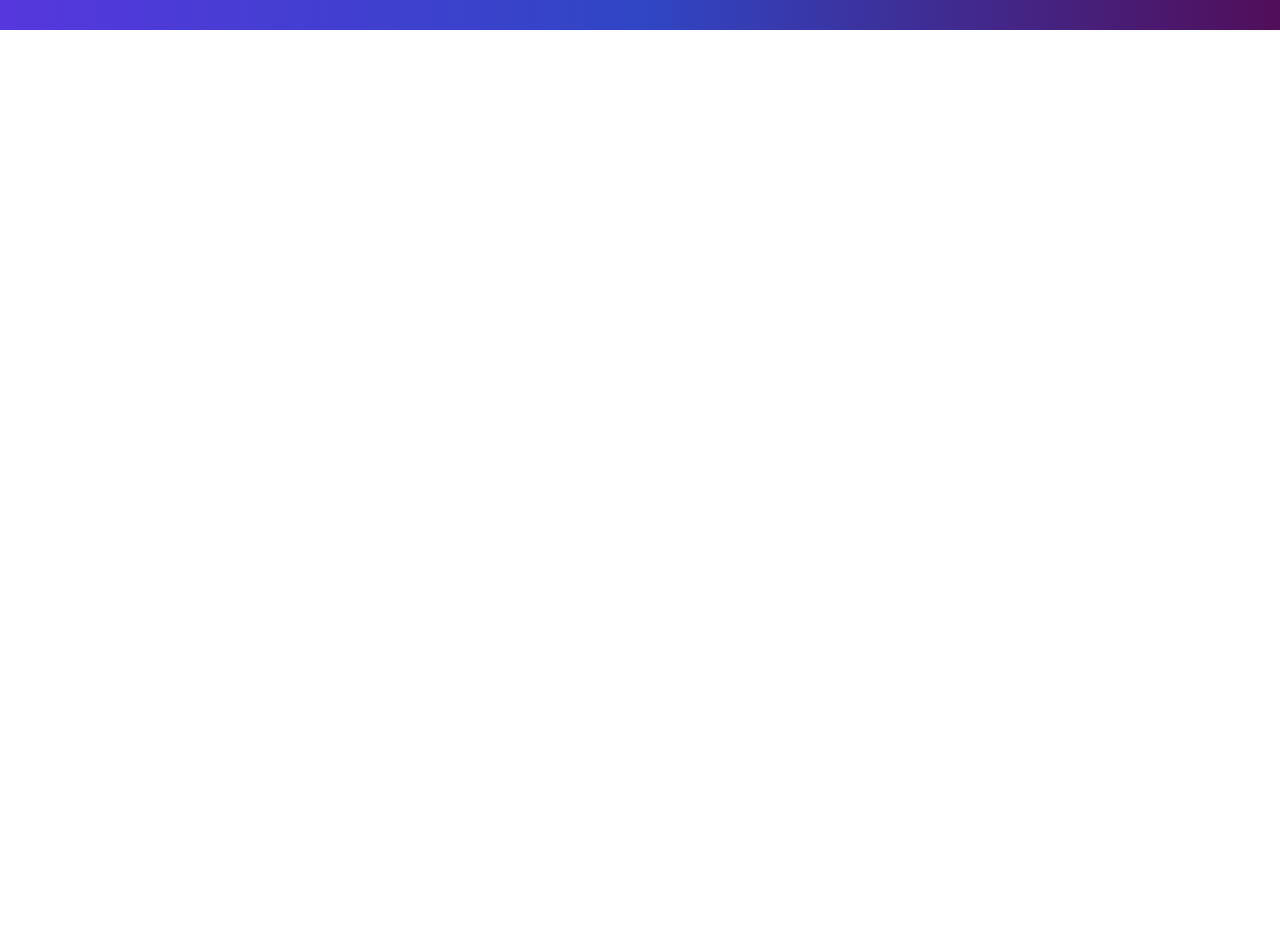
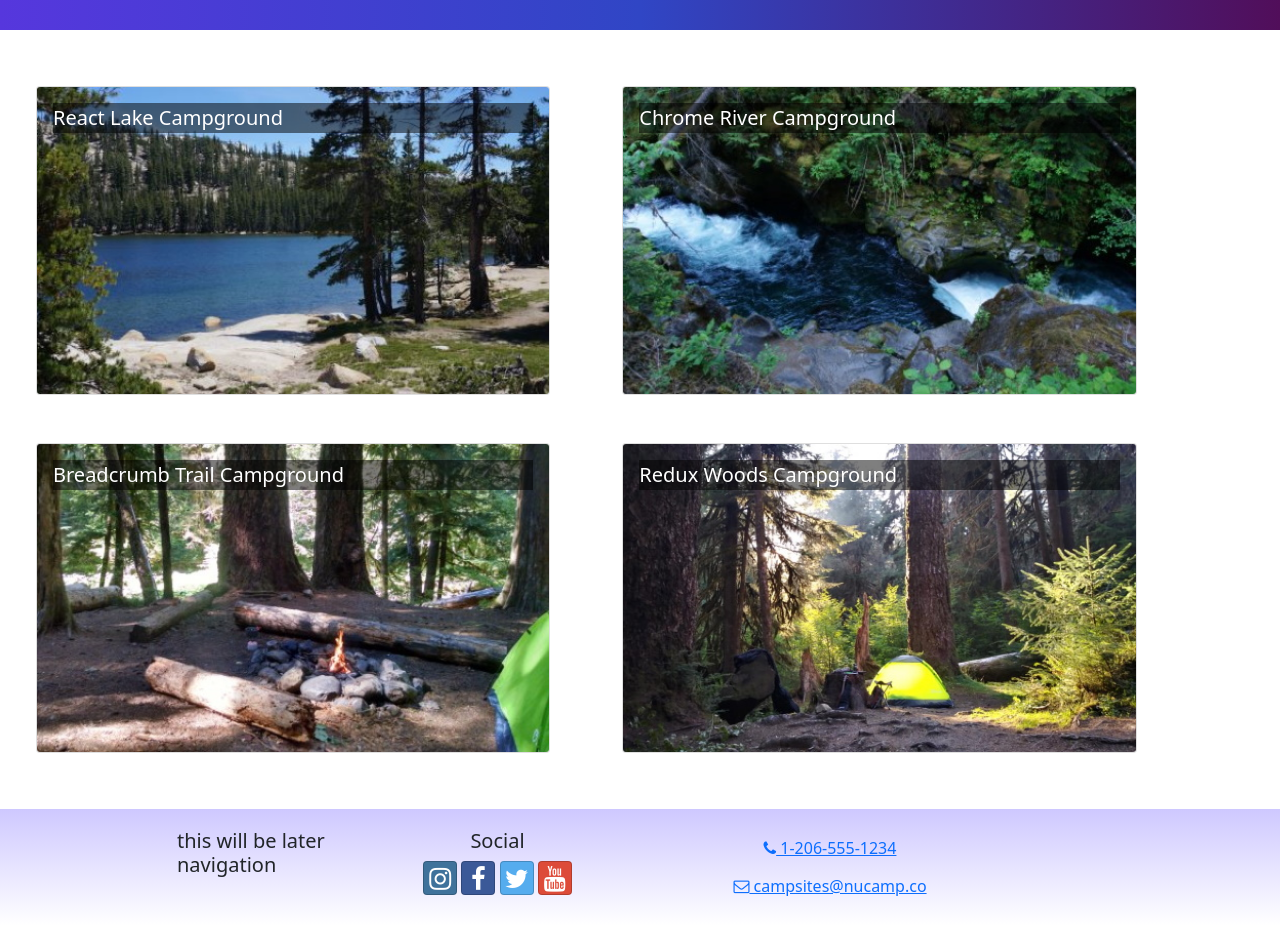
Before and after one commit to PntraNegra/nucampsite-updated, a React (Create React App) app: page / in a window 1280 px wide. Shown: the part 98-1023 px from the top of the page. Before the commit the page ends 800 px from the top, so only its background shows below. Built offline with nearby package versions, Linux system fonts and the light colour scheme.

Commit message:
Campsite Component, header component, footer component

```diff
--- a/src/App.js
+++ b/src/App.js
@@ -1,20 +1,17 @@
 import React from 'react';
-import NucampLogo from './app/assets/img/logo.png'
-import { Container, Navbar, NavbarBrand } from 'reactstrap';
+import CampsiteLists from './features/campsites/CampsitesList';
+
+import Header from './components/Header';
+import Footer from './components/Footer';
 import './App.css';
 
 function App() {
   return (
     <div className="App">
-      <Navbar dark color='primary' sticky='top' expand='md'>
-        <Container>
-          <NavbarBrand href='/'>
-            <img src={NucampLogo} alt='nucamp logo' />
-          </NavbarBrand>
-        </Container>
-      </Navbar>
+      <Header />
+      <CampsiteLists />
+      <Footer />
     </div>
   );
 }
-
 export default App;
--- /dev/null
+++ b/src/components/Footer.js
@@ -0,0 +1,60 @@
+import { Container, Row, Col } from "reactstrap";
+
+const Footer = () => {
+    return(
+        <footer className='site-footer'>
+            <Container>
+                <Row>
+                    <Col xs={{ size: 4, offset: 1 }} sm='2'><h5>this will be later navigation</h5></Col>
+                    <Col xs='6' sm='3' className='text-center'>
+                        <h5>Social</h5>
+                        <a
+                            className='btn btn-social-icon btn-instagram'
+                            href='http://instagram.com/'
+                        >
+                            <i className='fa fa-instagram' />
+                        </a>{' '}
+                        <a
+                            className='btn btn-social-icon btn-facebook'
+                            href='http://www.facebook.com/'
+                        >
+                            <i className='fa fa-facebook' />
+                        </a>{' '}
+                        <a
+                            className='btn btn-social-icon btn-twitter'
+                            href='http://twitter.com/'
+                        >
+                            <i className='fa fa-twitter' />
+                        </a>{' '}
+                        <a
+                            className='btn btn-social-icon btn-google'
+                            href='http://youtube.com/'
+                        >
+                            <i className='fa fa-youtube' />
+                        </a>
+                    </Col>
+                    <Col sm='4' className="text-center">
+                        <a
+                            role='button'
+                            className='btn btn-link'
+                            href='tel:+12065551234'
+                        >
+                            <i className='fa fa-phone' /> 1-206-555-1234
+                        </a>
+                        <br />
+                        <a
+                            role='button'
+                            className='btn btn-link'
+                            href='mailto:notreal@notreal.co'
+                        >
+                            <i className='fa fa-envelope-o' /> campsites@nucamp.co
+                        </a>
+
+                    </Col>
+                </Row>
+            </Container>
+        </footer>
+    );
+}
+
+export default Footer;
--- /dev/null
+++ b/src/components/Header.js
@@ -0,0 +1,16 @@
+import { Navbar, NavbarBrand } from "reactstrap";
+import NucampLogo from '../app/assets/img/logo.png';
+
+const Header = () =>{
+    return(
+        <Navbar dark color='primary' sticky='top' expand='md'>
+
+          <NavbarBrand href='/'>
+            <img src={NucampLogo} alt='nucamp logo' />
+          </NavbarBrand>
+
+      </Navbar>
+    )
+}
+
+export default  Header;
--- /dev/null
+++ b/src/features/campsites/CampsiteCard.js
@@ -0,0 +1,16 @@
+import { Card, CardImg, CardImgOverlay, CardTitle } from "reactstrap";
+
+const CampsiteCard = (props) => {
+    return (
+        <Card>
+            <CardImg
+                width='100%'
+                src={props.campsite.image}
+                alt={props.campsite.name}
+            />
+            <CardImgOverlay><CardTitle>{props.campsite.name}</CardTitle></CardImgOverlay>
+        </Card>
+    );
+}
+
+export default CampsiteCard;
--- /dev/null
+++ b/src/features/campsites/CampsitesList.js
@@ -0,0 +1,19 @@
+import { CAMPSITES } from '../../app/shared/CAMPSITES';
+import CampsiteCard from './CampsiteCard';
+import { Col, Row } from 'reactstrap';
+
+const CampsiteLists = () => {
+    return(
+        <Row className='ms-auto'>
+            {CAMPSITES.map((campsite) => {
+                return (
+                    <Col md='5' className='m-4' key={campsite.id}>
+                        <CampsiteCard campsite={campsite} />
+                    </Col>
+                );
+            })}
+        </Row>
+    );
+}
+
+export default CampsiteLists;
```
